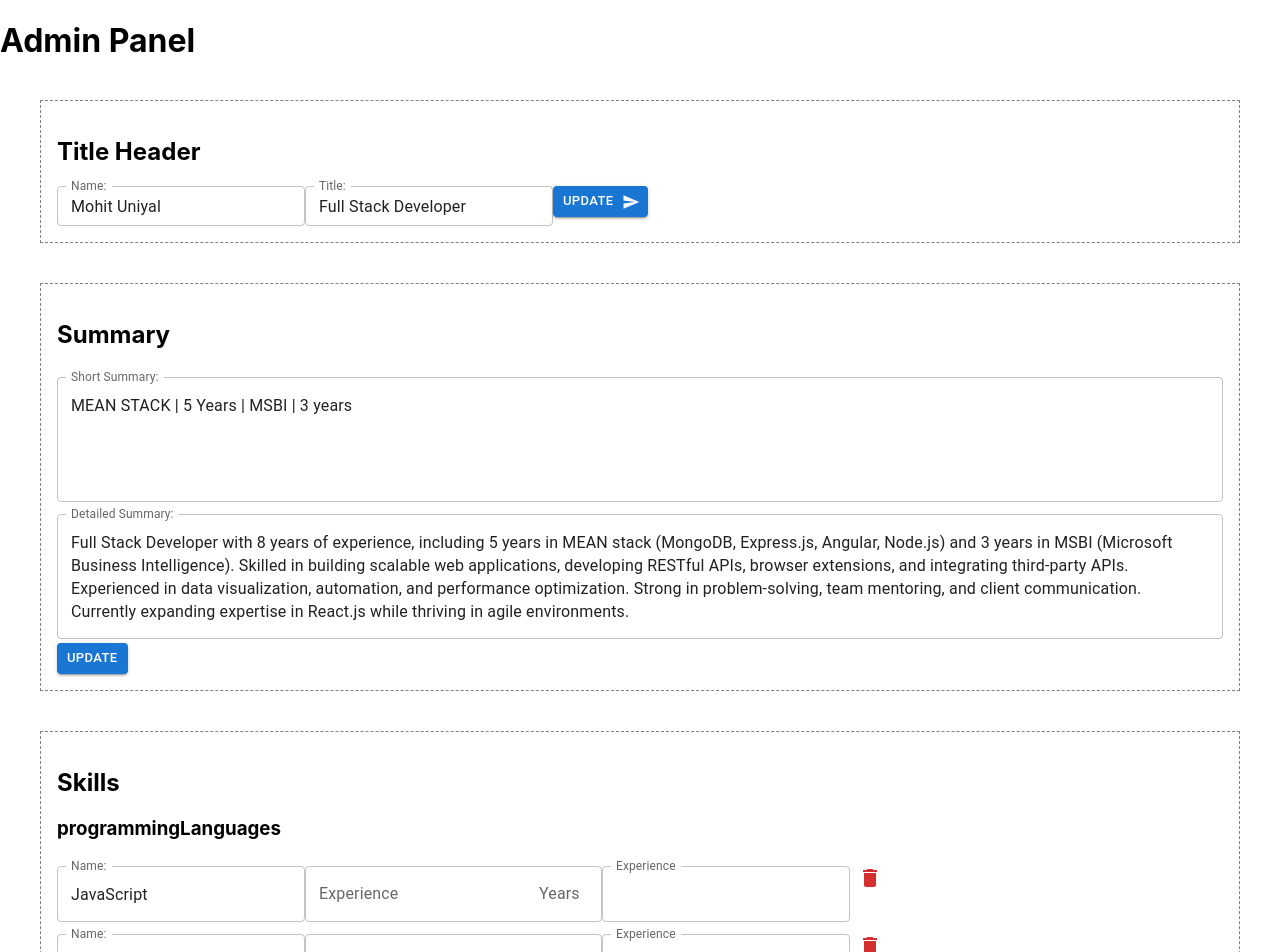
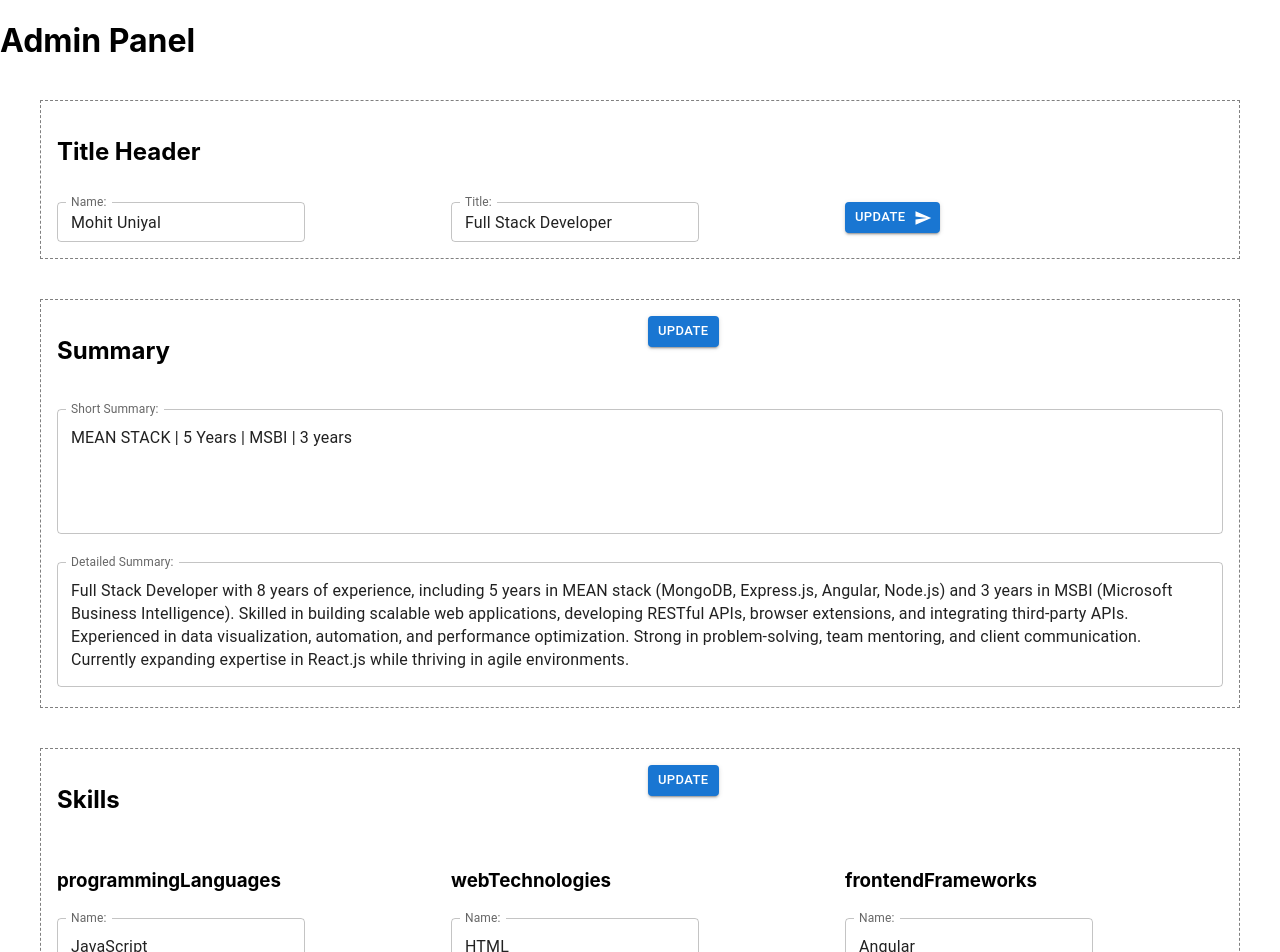
Before and after one commit to Mohit7th/resume, a React (Create React App) app: page /admin in a window 1280 px wide. Shown: the top 952 px of the page. Built offline with nearby package versions, Linux system fonts and the light colour scheme.

Commit message:
grid use

```diff
--- a/src/components/admin/ProjectBlock.tsx
+++ b/src/components/admin/ProjectBlock.tsx
@@ -5,6 +5,7 @@ import Button from "@mui/material/Button";
 import IconButton from "@mui/material/IconButton";
 import DeleteIcon from "@mui/icons-material/Delete";
 import { Box } from "@mui/material";
+import Grid from "@mui/material/Grid2";
 
 export default function ProjectsBlock() {
     const userdata = useUserData();
@@ -52,10 +53,21 @@ export default function ProjectsBlock() {
 
     return (
         <Box component="section" sx={{ m: 5, p: 2, border: "1px dashed grey" }}>
+            <Grid container spacing={2}>
+                <Grid size={6}>
                     <h2>Projects</h2>
-
+                </Grid>
+                <Grid size={6}>
+                    <Button
+                        variant="contained"
+                        size="small"
+                        onClick={updateProjects}
+                    >
+                        Update
+                    </Button>
+                </Grid>
                 {Object.keys(projects).map((categoryKey) => (
-                <div key={categoryKey}>
+                    <Grid size={6} key={categoryKey}>
                         <h3>{categoryKey.replace("-", " ")}</h3>
                         {projects[categoryKey as ProjectCategory].map(
                             (project, index) => (
@@ -101,18 +113,18 @@ export default function ProjectsBlock() {
                                         }
                                     />
 
-                                <IconButton aria-label="delete" color="error">
+                                    <IconButton
+                                        aria-label="delete"
+                                        color="error"
+                                    >
                                         <DeleteIcon />
                                     </IconButton>
                                 </div>
                             )
                         )}
-                </div>
+                    </Grid>
                 ))}
-
-            <Button variant="contained" size="small" onClick={updateProjects}>
-                Update
-            </Button>
+            </Grid>
         </Box>
     );
 }
--- a/src/components/admin/SkillsBlock.tsx
+++ b/src/components/admin/SkillsBlock.tsx
@@ -5,6 +5,7 @@ import Button from "@mui/material/Button";
 import IconButton from "@mui/material/IconButton";
 import DeleteIcon from "@mui/icons-material/Delete";
 import { Box, InputAdornment, TextField } from "@mui/material";
+import Grid from "@mui/material/Grid2";
 
 export default function SkillsBlock() {
     const userdata = useUserData();
@@ -59,13 +60,25 @@ export default function SkillsBlock() {
     }
 
     return (
-        <Box component="section" sx={{ m:5 , p: 2, border: "1px dashed grey" }}>
+        <Box component="section" sx={{ m: 5, p: 2, border: "1px dashed grey" }}>
+            <Grid container spacing={2}>
+                <Grid size={6}>
                     <h2>Skills</h2>
-
+                </Grid>
+                <Grid size={6}>
+                    <Button
+                        variant="contained"
+                        size="small"
+                        onClick={updateSkills}
+                    >
+                        Update
+                    </Button>
+                </Grid>
                 {Object.keys(skills).map((skillKey) => (
-                <div key={skillKey}>
+                    <Grid size={4} key={skillKey}>
                         <h3>{skillKey.replace("-", " ")}</h3>
-                    {skills[skillKey as SkillCategory].map((tech, index) => (
+                        {skills[skillKey as SkillCategory].map(
+                            (tech, index) => (
                                 <div key={tech._id} className="skill-item">
                                     <TextField
                                         id="outlined-basic"
@@ -83,7 +96,7 @@ export default function SkillsBlock() {
                                         }
                                     />
 
-                            <TextField
+                                    {/* <TextField
                                             label="Experience"
                                             id="outlined-start-adornment"
                                             type="number"
@@ -97,7 +110,7 @@ export default function SkillsBlock() {
                                                     ),
                                                 },
                                             }}
-                            />
+                                        /> */}
 
                                     <TextField
                                         id="outlined-number"
@@ -110,17 +123,18 @@ export default function SkillsBlock() {
                                             },
                                         }}
                                     />
-                            <IconButton aria-label="delete" color="error">
+                                    <IconButton
+                                        aria-label="delete"
+                                        color="error"
+                                    >
                                         <DeleteIcon />
                                     </IconButton>
                                 </div>
+                            )
+                        )}
+                    </Grid>
                 ))}
-                </div>
-            ))}
-
-            <Button variant="contained" size="small" onClick={updateSkills}>
-                Update
-            </Button>
+            </Grid>
         </Box>
     );
 }
--- a/src/components/admin/SummaryBlock.tsx
+++ b/src/components/admin/SummaryBlock.tsx
@@ -3,6 +3,7 @@ import { useUserData, useUserDataDispatch } from "../../context/UserContext";
 import { Summary } from "../../types"; // Import the correct type
 import Button from "@mui/material/Button";
 import { Box, TextField } from "@mui/material";
+import Grid from "@mui/material/Grid2";
 
 export default function SummaryBlock() {
     const userdata = useUserData();
@@ -44,20 +45,38 @@ export default function SummaryBlock() {
     }
 
     return (
-        <Box component="section" sx={{ m:5, p: 2, border: "1px dashed grey" }}>
+        <Box component="section" sx={{ m: 5, p: 2, border: "1px dashed grey" }}>
+            <Grid container spacing={2}>
+                <Grid size={6}>
                     <h2>Summary</h2>
+                </Grid>
+                <Grid size={6}>
+                    <Button
+                        variant="contained"
+                        size="small"
+                        onClick={updateSummary}
+                    >
+                        Update
+                    </Button>
+                </Grid>
 
-            <TextField fullWidth
+                <Grid size={12}>
+                    <TextField
+                        fullWidth
                         label="Short Summary: "
                         multiline
                         rows={4}
                         value={summary.short}
                         margin="dense"
                         defaultValue="Default Value"
-                onChange={(e) => handleSummaryChange("short", e.target.value)}
+                        onChange={(e) =>
+                            handleSummaryChange("short", e.target.value)
+                        }
                     />
-
-            <TextField fullWidth
+                </Grid>
+                <Grid size={12}>
+                    <TextField
+                        fullWidth
                         label="Detailed Summary: "
                         multiline
                         rows={4}
@@ -68,9 +87,8 @@ export default function SummaryBlock() {
                             handleSummaryChange("detailed", e.target.value)
                         }
                     />
-            <Button variant="contained" size="small" onClick={updateSummary}>
-                Update
-            </Button>
+                </Grid>
+            </Grid>
         </Box>
     );
 }
--- a/src/components/admin/TitleHeaderBlock.tsx
+++ b/src/components/admin/TitleHeaderBlock.tsx
@@ -5,6 +5,7 @@ import Button from "@mui/material/Button";
 import SendIcon from "@mui/icons-material/Send";
 import TextField from "@mui/material/TextField";
 import { Box } from "@mui/material";
+import Grid from "@mui/material/Grid2";
 
 export function TitleHeaderBlock() {
     const userdata = useUserData();
@@ -52,9 +53,12 @@ export function TitleHeaderBlock() {
     }
 
     return (
-        <Box component="section" sx={{ m:5, p: 2, border: "1px dashed grey" }}>
+        <Box component="section" sx={{ m: 5, p: 2, border: "1px dashed grey" }}>
+            <Grid container spacing={2}>
+                <Grid size={12}>
                     <h2>Title Header</h2>
-
+                </Grid>
+                <Grid size={4}>
                     <TextField
                         id="outlined-basic"
                         label="Name:"
@@ -65,7 +69,8 @@ export function TitleHeaderBlock() {
                             handleTitleHeaderChange("name", e.target.value)
                         }
                     />
-
+                </Grid>
+                <Grid size={4}>
                     <TextField
                         id="outlined-basic"
                         label="Title:"
@@ -76,7 +81,8 @@ export function TitleHeaderBlock() {
                             handleTitleHeaderChange("title", e.target.value)
                         }
                     />
-
+                </Grid>
+                <Grid size={4}>
                     <Button
                         variant="contained"
                         size="small"
@@ -85,6 +91,8 @@ export function TitleHeaderBlock() {
                     >
                         Update
                     </Button>
+                </Grid>
+            </Grid>
         </Box>
     );
 }
```
Lines whose indentation alone changed are shown as unchanged.
